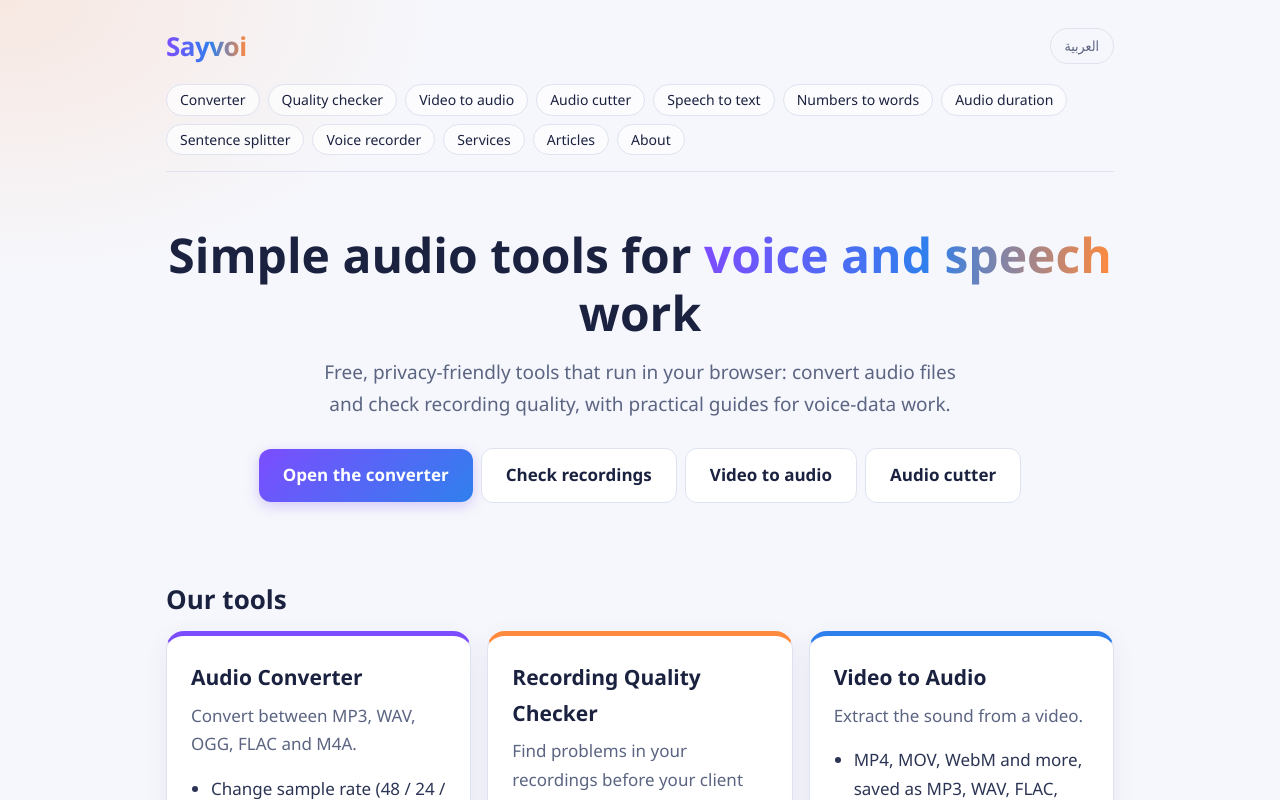
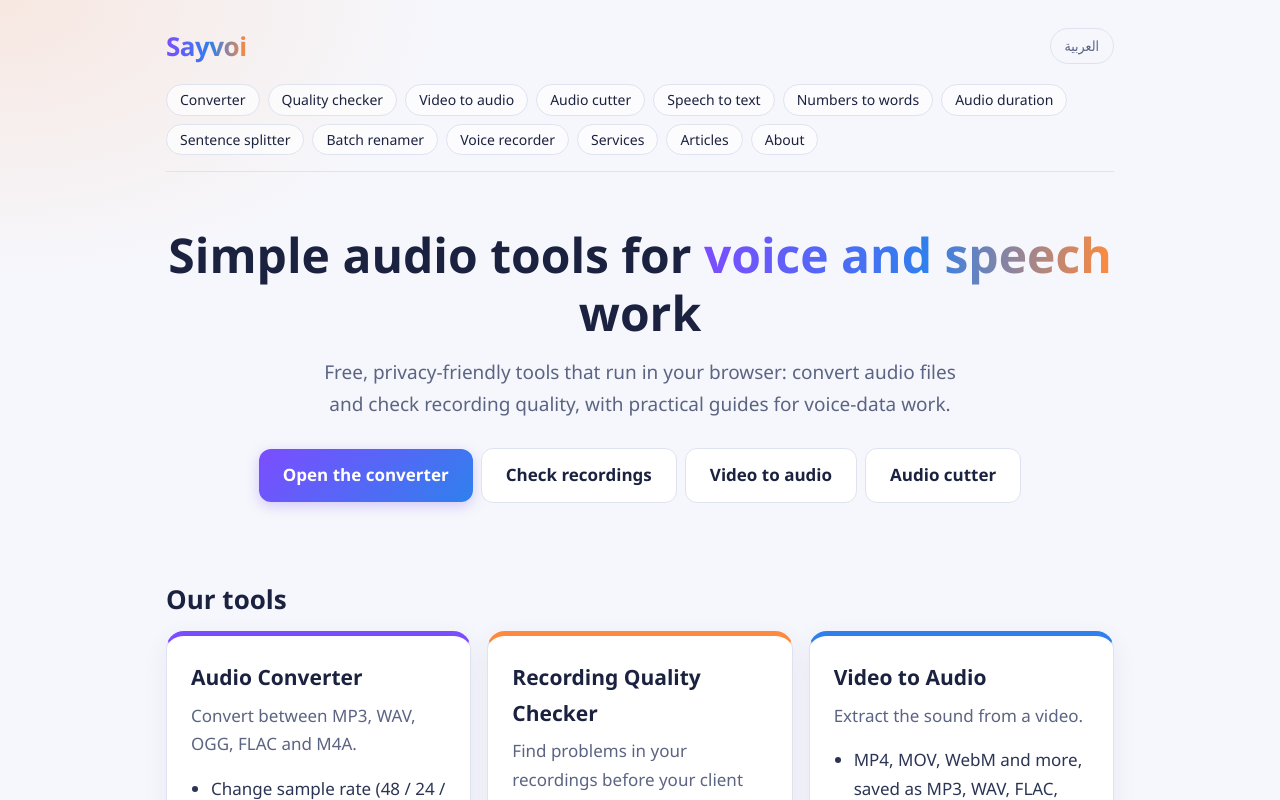
Before and after one commit to wrecker0000000-tech/sayvoi-site, a plain HTML site: page index.html in a window 1280 px wide. Shown: the top 800 px of the page. Drawn offline with Linux system fonts and the light colour scheme.

Commit message:
Add files via upload

```diff
--- a/index.html
+++ b/index.html
@@ -72,7 +72,7 @@ nav.top a.on:hover,.top a.nl.on:hover{color:#fff}
 <body>
 <div class="wrap">
 <nav class="top"><a class="brand" href="/">Sayvoi</a>
-<a class="nl" href="https://convert.sayvoi.com/" data-t="n1"></a><a class="nl" href="https://convert.sayvoi.com/check/" data-t="n2"></a><a class="nl" href="https://convert.sayvoi.com/video-to-audio/" data-t="n5"></a><a class="nl" href="https://convert.sayvoi.com/audio-cutter/" data-t="n7"></a><a class="nl" href="https://convert.sayvoi.com/speech-to-text/" data-t="n8"></a><a class="nl" href="https://convert.sayvoi.com/numbers-to-words/" data-t="n9"></a><a class="nl" href="https://convert.sayvoi.com/audio-duration/" data-t="n10"></a><a class="nl" href="https://convert.sayvoi.com/sentence-splitter/" data-t="n12"></a><a class="nl" href="https://convert.sayvoi.com/voice-recorder/" data-t="n11"></a><a class="nl" href="/services/" data-t="n6"></a><a class="nl" href="https://convert.sayvoi.com/articles/" data-t="n3"></a><a class="nl" href="https://convert.sayvoi.com/about.html" data-t="n4"></a>
+<a class="nl" href="https://convert.sayvoi.com/" data-t="n1"></a><a class="nl" href="https://convert.sayvoi.com/check/" data-t="n2"></a><a class="nl" href="https://convert.sayvoi.com/video-to-audio/" data-t="n5"></a><a class="nl" href="https://convert.sayvoi.com/audio-cutter/" data-t="n7"></a><a class="nl" href="https://convert.sayvoi.com/speech-to-text/" data-t="n8"></a><a class="nl" href="https://convert.sayvoi.com/numbers-to-words/" data-t="n9"></a><a class="nl" href="https://convert.sayvoi.com/audio-duration/" data-t="n10"></a><a class="nl" href="https://convert.sayvoi.com/sentence-splitter/" data-t="n12"></a><a class="nl" href="https://convert.sayvoi.com/audio-renamer/" data-t="n13"></a><a class="nl" href="https://convert.sayvoi.com/voice-recorder/" data-t="n11"></a><a class="nl" href="/services/" data-t="n6"></a><a class="nl" href="https://convert.sayvoi.com/articles/" data-t="n3"></a><a class="nl" href="https://convert.sayvoi.com/about.html" data-t="n4"></a>
 <button class="lang" id="langBtn" type="button">العربية</button></nav>
 
 <section class="hero">
@@ -124,7 +124,7 @@ nav.top a.on:hover,.top a.nl.on:hover{color:#fff}
       c2t:"Recording Quality Checker", c2p:"Find problems in your recordings before your client does.", c2l:["Clipping, noise, silence at the start and end","Sample rate, channels, bit depth and duplicates","Set your project specs, get pass / warning / fail and a CSV report"], c2b:"Check recordings",
       c3t:"Video to Audio", c3p:"Extract the sound from a video.", c3l:["MP4, MOV, WebM and more, saved as MP3, WAV, FLAC, OGG or M4A","Set sample rate and channels for speech projects","The video is never uploaded"], c3b:"Extract audio",
       c4t:"Audio Cutter", c4p:"Cut the part you need from any audio file.", c4l:["Drag two handles on the waveform, or type exact start and end times","Preview, add a fade in or fade out","Save as MP3 or WAV, without uploading the file"], c4b:"Cut audio",
-      n8:"Speech to text", n9:"Numbers to words", n10:"Audio duration", n11:"Voice recorder", n12:"Sentence splitter",
+      n8:"Speech to text", n9:"Numbers to words", n10:"Audio duration", n11:"Voice recorder", n12:"Sentence splitter", n13:"Batch renamer",
       c5t:"Audio to Text (beta)", c5p:"Get a draft transcript from your audio.", c5l:["Arabic (Fusha), English and French, up to 10 minutes","Runs in your browser, the audio is never uploaded","Copy the text and edit it to your guidelines"], c5b:"Transcribe audio",
       c6t:"Numbers to Arabic Words", c6p:"Write numbers the way they are spoken.", c6l:["Egyptian dialect or Modern Standard Arabic","Numbers, dates, times, amounts, percentages and phone numbers","Find any digits left in your text"], c6b:"Convert numbers",
       c7t:"Audio Duration Calculator", c7p:"Total hours of many recordings in seconds.", c7l:["Total, average, longest and shortest file","Sample rate and channels for each file","Check project rules and export a CSV"], c7b:"Calculate duration",
@@ -145,7 +145,7 @@ nav.top a.on:hover,.top a.nl.on:hover{color:#fff}
       c2t:"فاحص جودة التسجيلات", c2p:"اكتشف مشكلات تسجيلاتك قبل أن يكتشفها عميلك.", c2l:["التشويه والضوضاء والصمت في البداية والنهاية","معدل العينة والقنوات وعمق البت والتكرار","حدّد مواصفات مشروعك لتحصل على سليم / تنبيه / مرفوض وتقرير CSV"], c2b:"افحص التسجيلات",
       c3t:"الفيديو إلى صوت", c3p:"استخرج الصوت من فيديو.", c3l:["MP4 وMOV وWebM وغيرها، بصيغة MP3 أو WAV أو FLAC أو OGG أو M4A","اضبط معدل العينة والقنوات لمشاريع الكلام","لا يُرفع الفيديو أبدًا"], c3b:"استخرج الصوت",
       c4t:"قص الصوت", c4p:"اقطع الجزء الذي تحتاجه من أي ملف صوتي.", c4l:["اسحب مقبضين على شكل الموجة، أو اكتب وقتي البداية والنهاية بدقة","استمع للمقطع وأضف تلاشيًا في البداية أو النهاية","احفظه MP3 أو WAV دون رفع الملف"], c4b:"قص الصوت",
-      n8:"الصوت إلى نص", n9:"الأرقام بالحروف", n10:"مدة الملفات", n11:"مسجّل الصوت", n12:"مقسّم الجمل",
+      n8:"الصوت إلى نص", n9:"الأرقام بالحروف", n10:"مدة الملفات", n11:"مسجّل الصوت", n12:"مقسّم الجمل", n13:"إعادة التسمية",
       c5t:"الصوت إلى نص (بيتا)", c5p:"احصل على مسودة تفريغ من صوتك.", c5l:["فصحى وإنجليزي وفرنسي، حتى 10 دقائق","يعمل داخل متصفحك ولا يُرفع الصوت أبدًا","انسخ النص وعدّله حسب إرشاداتك"], c5b:"فرّغ الصوت",
       c6t:"الأرقام بالحروف العربية", c6p:"اكتب الأرقام كما تُنطق.", c6l:["باللهجة المصرية أو الفصحى","الأرقام والتواريخ والأوقات والمبالغ والنسب وأرقام الهاتف","اكتشف أي أرقام بقيت في نصك"], c6b:"حوّل الأرقام",
       c7t:"حاسبة مدة الملفات الصوتية", c7p:"إجمالي ساعات عشرات التسجيلات في ثوانٍ.", c7l:["الإجمالي والمتوسط وأطول وأقصر ملف","معدل العينة والقنوات لكل ملف","افحص شروط المشروع وصدّر CSV"], c7b:"احسب المدة",
```
Also changed, not shown: services/index.html (+2 -2 lines).
